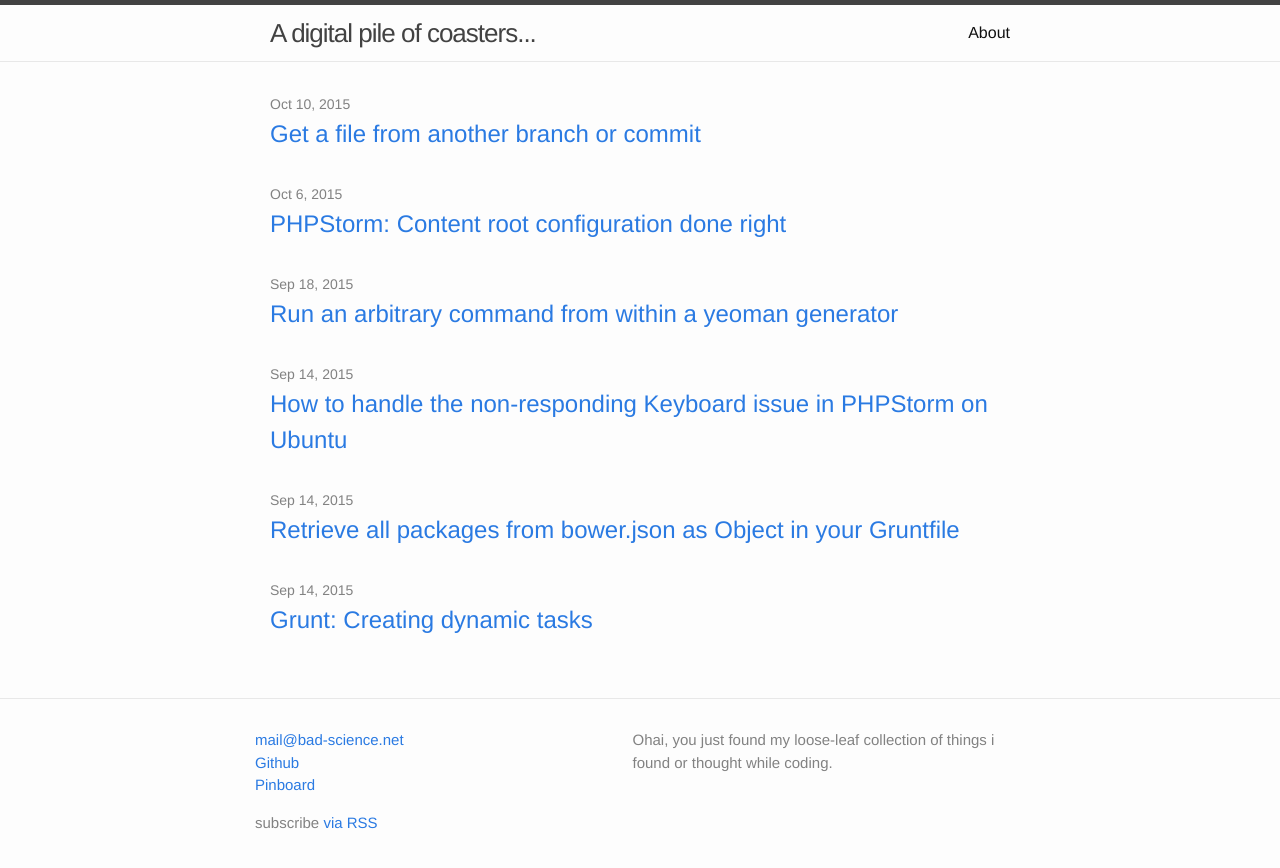
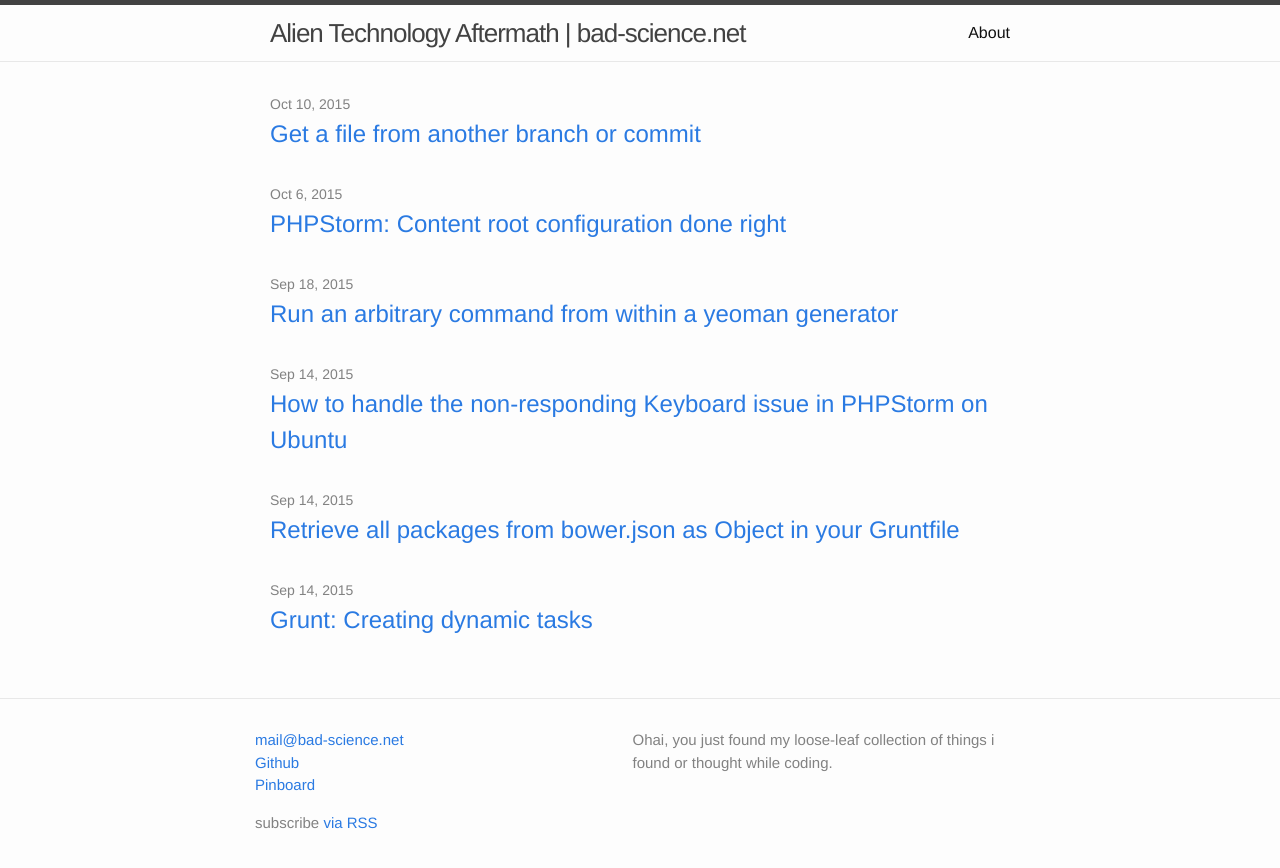
Before and after one commit to pappelt/pappelt.github.io, a Jekyll site: the page built from index.html, in a window 1280 px wide. Shown: the top 868 px of the page. Built offline with Jekyll 4.4.1, drawn with Linux system fonts in a browser that asks for light colours.

Commit message:
* change blog title

```diff
--- a/_config.yml
+++ b/_config.yml
@@ -1,5 +1,5 @@
 # Site settings
-title: A digital pile of coasters...
+title: Alien Technology Aftermath | bad-science.net
 email:  mail@bad-science.net
 description: > # this means to ignore newlines until "baseurl:"
   Ohai, you just found my loose-leaf collection of things i found or thought while coding.
```
